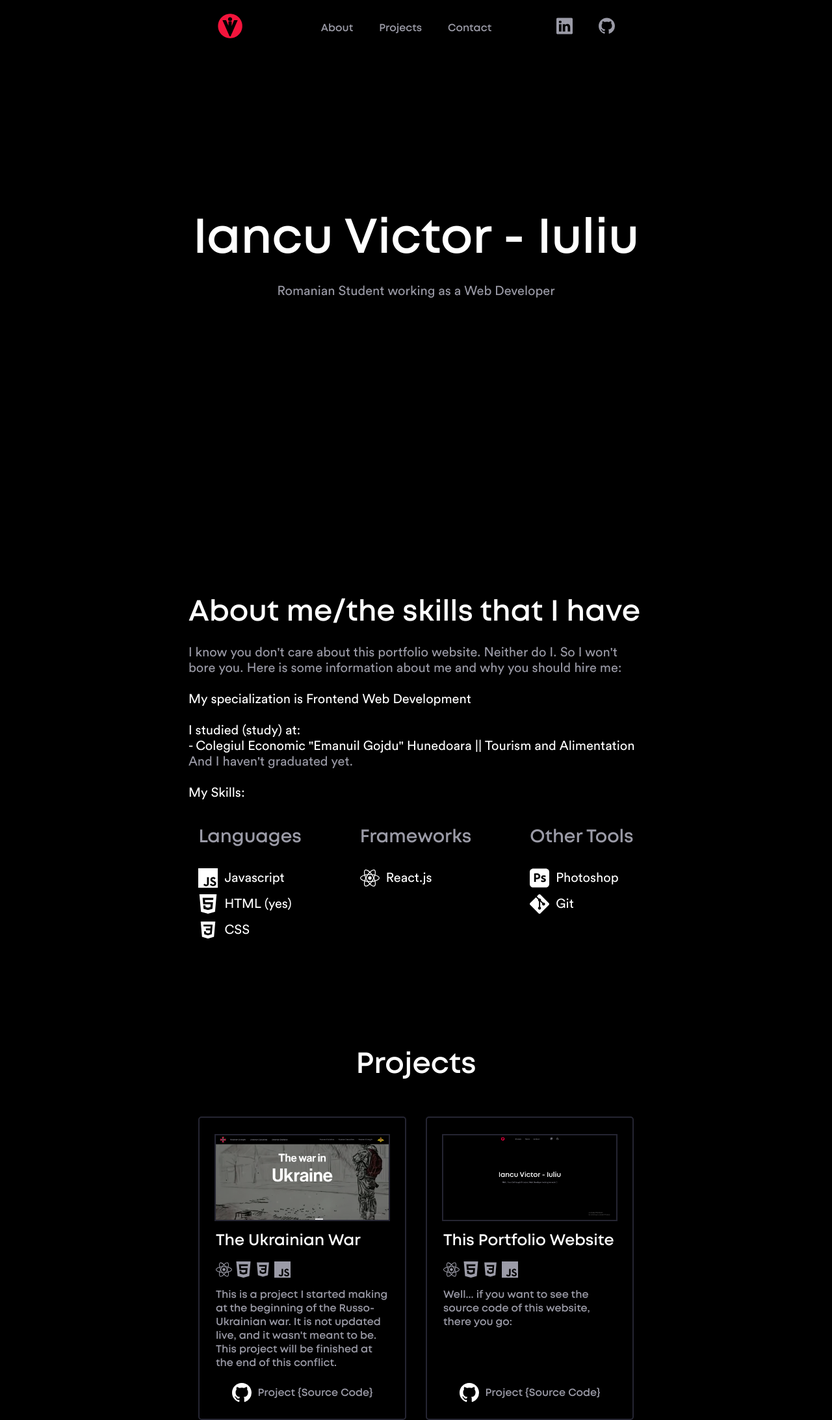
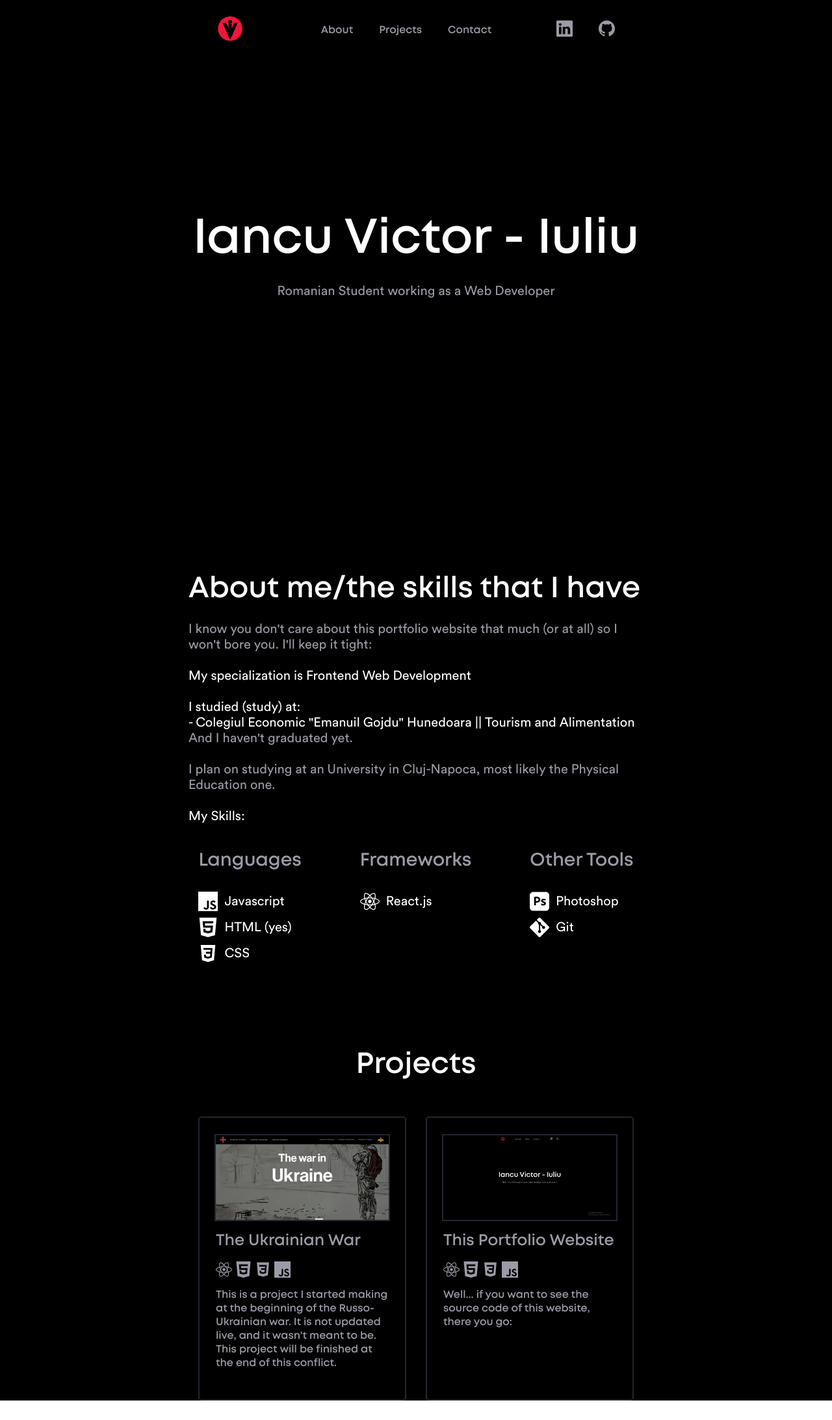
Before and after one commit to iancuvictor/Portfolio, a React (Create React App) app: page / in a window 1280 px wide. Shown: the whole page at 65% size. After the commit the page ends 2155 px from the top, so only its background shows below. Built offline with nearby package versions, Linux system fonts and the light colour scheme; the HTML template or start-up script is replaced by a standard one.

Commit message:
Minor changes overall

```diff
--- a/src/components/about/about.jsx
+++ b/src/components/about/about.jsx
@@ -10,9 +10,12 @@ function About() {
         <div id='aboutPage' className={css.aboutPage}>
             <div className={css.content}>
                 <h1>About me/the skills that I have</h1>
-                <p>I know you don't care about this portfolio website. Neither do I. So I won't bore you. Here is some information about me and why you should hire me:<br></br><br></br><span style={{ color: '#fff' }}>My specialization is Frontend Web Development</span><br></br><br></br><span style={{ color: '#fff' }}>I studied (study) at: <br></br>- Colegiul Economic "Emanuil Gojdu" Hunedoara || Tourism and Alimentation</span>
+                <p>I know you don't care about this portfolio website that much (or at all) so I won't bore you. I'll keep it tight:<br></br><br></br><span style={{ color: '#fff' }}>My specialization is Frontend Web Development</span><br></br><br></br><span style={{ color: '#fff' }}>I studied (study) at: <br></br>- Colegiul Economic "Emanuil Gojdu" Hunedoara || Tourism and Alimentation</span>
                 <br></br>
                 And I haven't graduated yet.
+                <br></br>
+                <br></br>
+                    I plan on studying at an University in Cluj-Napoca, most likely the Physical Education one.
                 <br></br>
                 <br></br>
                 <span style={{ color: '#fff' }}> My Skills: </span></p>
--- a/src/components/about/about.module.css
+++ b/src/components/about/about.module.css
@@ -79,6 +79,10 @@
 
 .htmlIcon, .cssIcon, .jsIcon, .reactIcon, .photoIcon{
     transition: 0.12s;
+}
+
+.htmlText:hover{
+    color: #ef0141;
 }
 
 .languages:hover .htmlIcon{
--- a/src/components/navbar/navbar.jsx
+++ b/src/components/navbar/navbar.jsx
@@ -9,9 +9,9 @@ const SideMenu = (props) => (
 
     <>
         <div className={css.navTabs}>
-            <Link onClick={props.closeFunction} to='aboutPage' smooth={'easeOutQuart'} offset={100} isDynamic={true} duration={1000}>About</Link>
-            <Link onClick={props.closeFunction} to='projectsPage' smooth={'easeOutQuart'} offset={0} isDynamic={true} duration={1000}>Projects</Link>
-            <a href='mailto:iancu27victor@gmail.com' target='_blank' rel="noreferrer">Contact</a>
+            <Link onClick={props.closeFunction} to='aboutPage' smooth={'easeOutQuart'} offset={100} isDynamic={true} duration={1000}><p className={css.navText}>About</p></Link>
+            <Link onClick={props.closeFunction} to='projectsPage' smooth={'easeOutQuart'} offset={0} isDynamic={true} duration={1000}><p className={css.navText}>Projects</p></Link>
+            <a href='mailto:iancu27victor@gmail.com' target='_blank' rel="noreferrer"><p className={css.navText}>Contact</p></a>
         </div>
         <div className={css.socialIcons}>
             <a href='https://www.linkedin.com/in/iancuvictor/' target='_blank' rel="noreferrer">
--- a/src/components/navbar/navbar.module.css
+++ b/src/components/navbar/navbar.module.css
@@ -12,15 +12,20 @@
 }
 
 .navbarBody a{
-    color: #9B9BA7;
     text-decoration: none;
-    transition: 0.12s ease-out;
     font-family: Mont;
     cursor: pointer;
 }
 
-.navbarBody a:hover{
+.navText{
+    color: #9B9BA7;
+    transition: 0.12s ease-out;
+    border-bottom: 1px solid transparent;
+}
+
+.navbarBody .navText:hover{
     color: #fff;
+    border-bottom: 1px solid #ef0141;
 }
 
 .navIcon{
--- a/src/components/projectSlide/projectSlide.jsx
+++ b/src/components/projectSlide/projectSlide.jsx
@@ -4,16 +4,18 @@ import css from './projectSlide.module.css';
 
 function ProjectSlide(props) {
   return (
+    <a target='_blank' rel="noreferrer" href={props.githubLink}>
     <div className={css.projectSlideBody}>
       <img className={css.image} src={props.image} alt="project preview" />
       <h1 className={css.title}>{props.title}</h1>
       <div className={css.madeIn}>{props.madeIn}</div>
       <p className={css.description}>{props.description}</p>
       <div className={css.footer}>
-        <BsGithub className={css.gitIcon} size={30} /><a target='_blank' rel="noreferrer" href={props.githubLink}>Project &#123;Source Code&#125;</a>
+        {/*<BsGithub className={css.gitIcon} size={30} />*/}
       </div>
       {/*<div className={css.madeIn}>{props.madeIn}</div>*/}
     </div>
+    </a >
   );
 };
 
--- a/src/components/projectSlide/projectSlide.module.css
+++ b/src/components/projectSlide/projectSlide.module.css
@@ -51,16 +51,15 @@
     position: relative;
 }
 
-.footer a{
-    color: #fff;
+a{
+    color: #9B9BA7;
     text-decoration: none;
     font-family: Mont;
-    color: #9B9BA7;
     transition: 0.12s ease-out;
 }
 
-.footer a:hover{
-    color: #8C9EFF;
+a:hover{
+    color: #fff;
 }
 
 @media screen and (max-width: 430px) {
```
